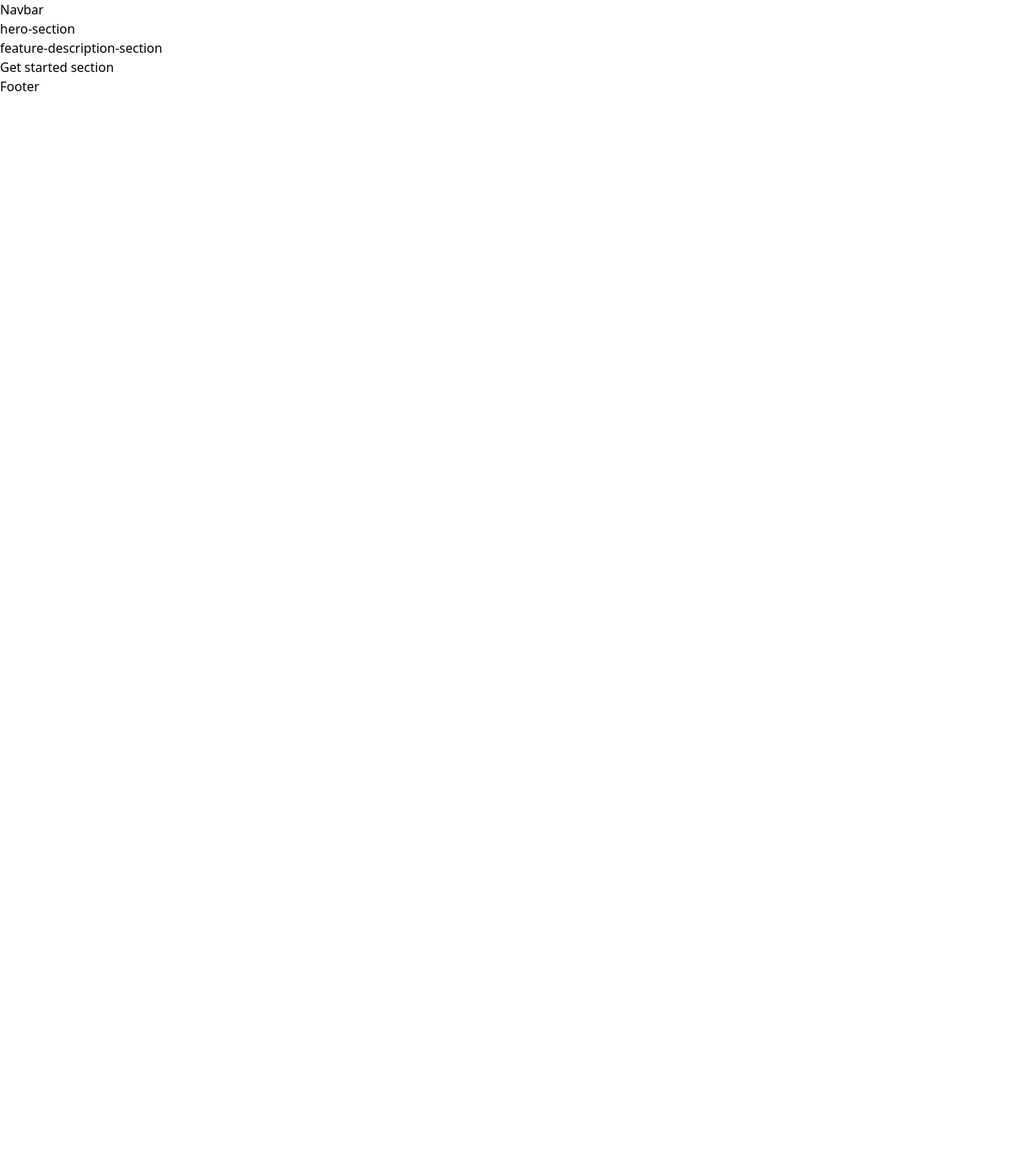
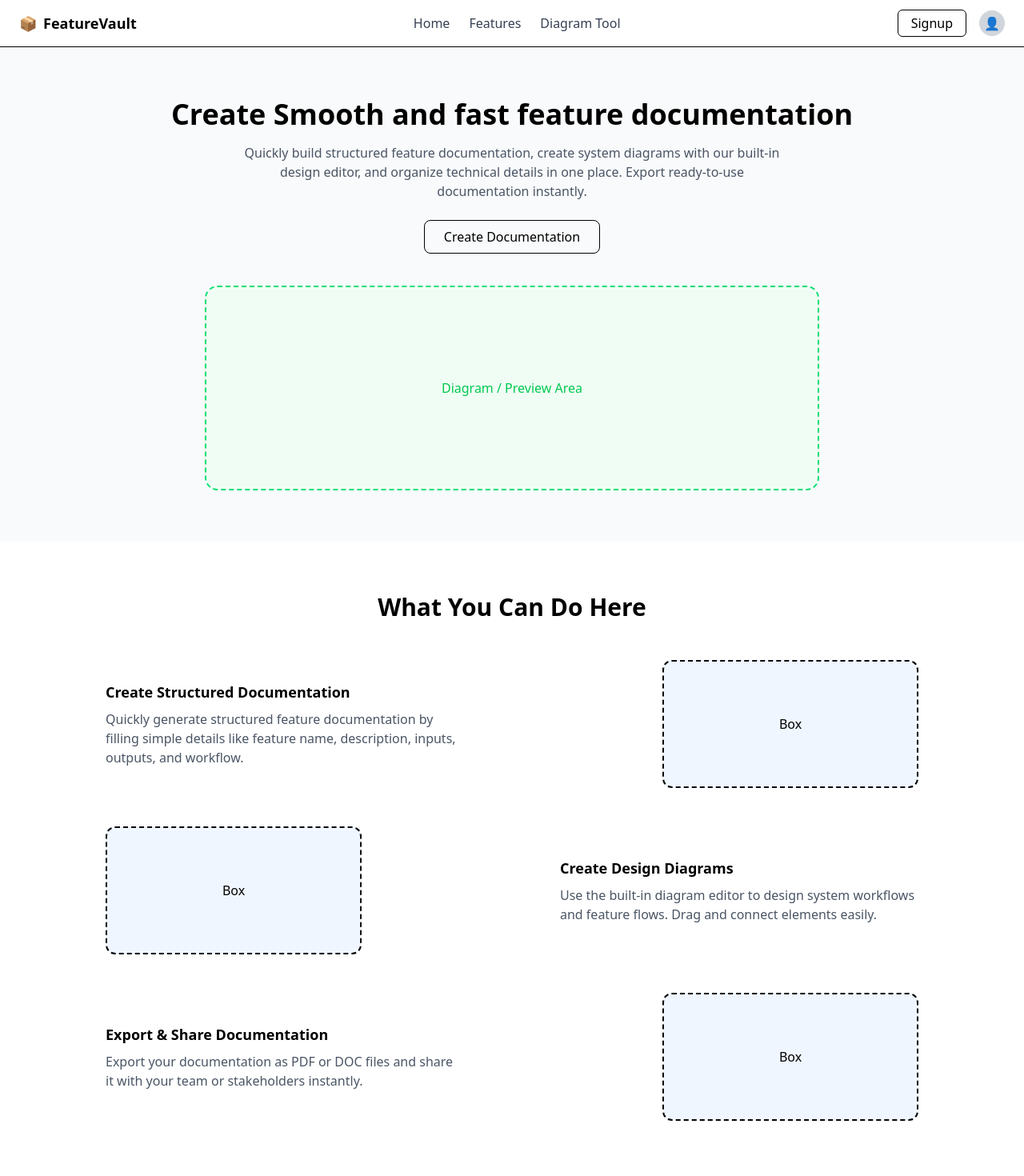
Before and after one commit to DishaKD21/FeatureVault, a Next.js app in the folder frontend/: page / in a window 1280 px wide. Shown: the top 1470 px of the page at 80% size. Before the commit the page ends 800 px from the top, so only its background shows below. Built offline with nearby package versions, Linux system fonts and the light colour scheme.

Commit message:
make 3 basic components in homepage navbar,feature,hero element

```diff
--- a/frontend/src/components/navbar/Navbar.jsx
+++ b/frontend/src/components/navbar/Navbar.jsx
@@ -1,11 +1,35 @@
-import React from 'react'
+import React from "react";
 
 const Navbar = () => {
   return (
-    <div>
-      Navbar
-    </div>
-  )
-}
+    <nav className="flex items-center justify-between px-6 py-3 border-b bg-white shadow-sm">
 
-export default Navbar
+      {/* Left - Logo */}
+      <div className="flex items-center gap-2 font-semibold text-lg">
+        <span>📦</span>
+        <span>FeatureVault</span>
+      </div>
+
+      {/* Center - Links */}
+      <div className="flex gap-6 text-gray-700">
+        <a href="#" className="hover:text-black">Home</a>
+        <a href="#" className="hover:text-black">Features</a>
+        <a href="#" className="hover:text-black">Diagram Tool</a>
+      </div>
+
+      {/* Right - Signup + Profile */}
+      <div className="flex items-center gap-4">
+        <button className="border px-4 py-1 rounded-md hover:bg-gray-100">
+          Signup
+        </button>
+
+        <div className="w-8 h-8 rounded-full bg-gray-300 flex items-center justify-center">
+          👤
+        </div>
+      </div>
+
+    </nav>
+  );
+};
+
+export default Navbar;
--- a/frontend/src/modules/homepage/features/Feature.jsx
+++ b/frontend/src/modules/homepage/features/Feature.jsx
@@ -1,11 +1,77 @@
-import React from 'react'
+import React from "react";
 
 const Feature = () => {
   return (
-    <div>
-      feature-description-section
-    </div>
-  )
-}
+    <section className="px-6 py-16 bg-white text-center">
 
-export default Feature
+      {/* Title */}
+      <h2 className="text-3xl font-semibold mb-12">
+        What You Can Do Here
+      </h2>
+
+      {/* Feature 1 */}
+      <div className="flex flex-col md:flex-row items-center justify-around gap-8 mb-12">
+        <div className="text-left max-w-md">
+          <h3 className="font-semibold text-lg mb-2">
+            Create Structured Documentation
+          </h3>
+          <p className="text-gray-600">
+            Quickly generate structured feature documentation by filling simple
+            details like feature name, description, inputs, outputs, and workflow.
+          </p>
+        </div>
+
+        <div className="w-full md:w-80 h-40 border-2 border-dashed rounded-xl bg-blue-50 flex items-center justify-center">
+          Box
+        </div>
+      </div>
+
+      {/* Feature 2 */}
+      <div className="flex flex-col md:flex-row items-center justify-around gap-8 mb-12">
+
+        <div className="w-full md:w-80 h-40 border-2 border-dashed rounded-xl bg-blue-50 flex items-center justify-center">
+          Box
+        </div>
+
+        <div className="text-left max-w-md">
+          <h3 className="font-semibold text-lg mb-2">
+            Create Design Diagrams
+          </h3>
+          <p className="text-gray-600">
+            Use the built-in diagram editor to design system workflows and feature
+            flows. Drag and connect elements easily.
+          </p>
+        </div>
+      </div>
+
+      {/* Feature 3 */}
+      <div className="flex flex-col md:flex-row items-center justify-around gap-8 mb-12">
+        <div className="text-left max-w-md">
+          <h3 className="font-semibold text-lg mb-2">
+            Export & Share Documentation
+          </h3>
+          <p className="text-gray-600">
+            Export your documentation as PDF or DOC files and share it with your
+            team or stakeholders instantly.
+          </p>
+        </div>
+
+        <div className="w-full md:w-80 h-40 border-2 border-dashed rounded-xl bg-blue-50 flex items-center justify-center">
+          Box
+        </div>
+      </div>
+
+      {/* Bottom Text */}
+      <h2 className="text-2xl font-semibold mt-16 mb-4">
+        Build Better Feature Documentation
+      </h2>
+      <p className="text-gray-600 max-w-2xl mx-auto">
+        FeatureVault helps developers create structured documentation and system
+        diagrams in a simple and organized way.
+      </p>
+
+    </section>
+  );
+};
+
+export default Feature;
--- a/frontend/src/modules/homepage/hero-section/Hero.jsx
+++ b/frontend/src/modules/homepage/hero-section/Hero.jsx
@@ -1,11 +1,33 @@
-import React from 'react'
+import React from "react";
 
 const Hero = () => {
   return (
-    <div>
-      hero-section
-    </div>
-  )
-}
+    <section className="flex flex-col items-center text-center px-6 py-16 bg-gray-50">
 
-export default Hero
+      {/* Heading */}
+      <h1 className="text-3xl md:text-4xl font-semibold mb-4">
+        Create Smooth and fast feature documentation
+      </h1>
+
+      {/* Subtext */}
+      <p className="text-gray-600 max-w-2xl mb-6">
+        Quickly build structured feature documentation, create system diagrams
+        with our built-in design editor, and organize technical details in one
+        place. Export ready-to-use documentation instantly.
+      </p>
+
+      {/* Button */}
+      <button className="border px-6 py-2 rounded-lg hover:bg-gray-100 mb-10">
+        Create Documentation
+      </button>
+
+      {/* Placeholder Box */}
+      <div className="w-full max-w-3xl h-64 border-2 border-dashed border-green-400 rounded-2xl bg-green-50 flex items-center justify-center">
+        <span className="text-green-500">Diagram / Preview Area</span>
+      </div>
+
+    </section>
+  );
+};
+
+export default Hero;
```
